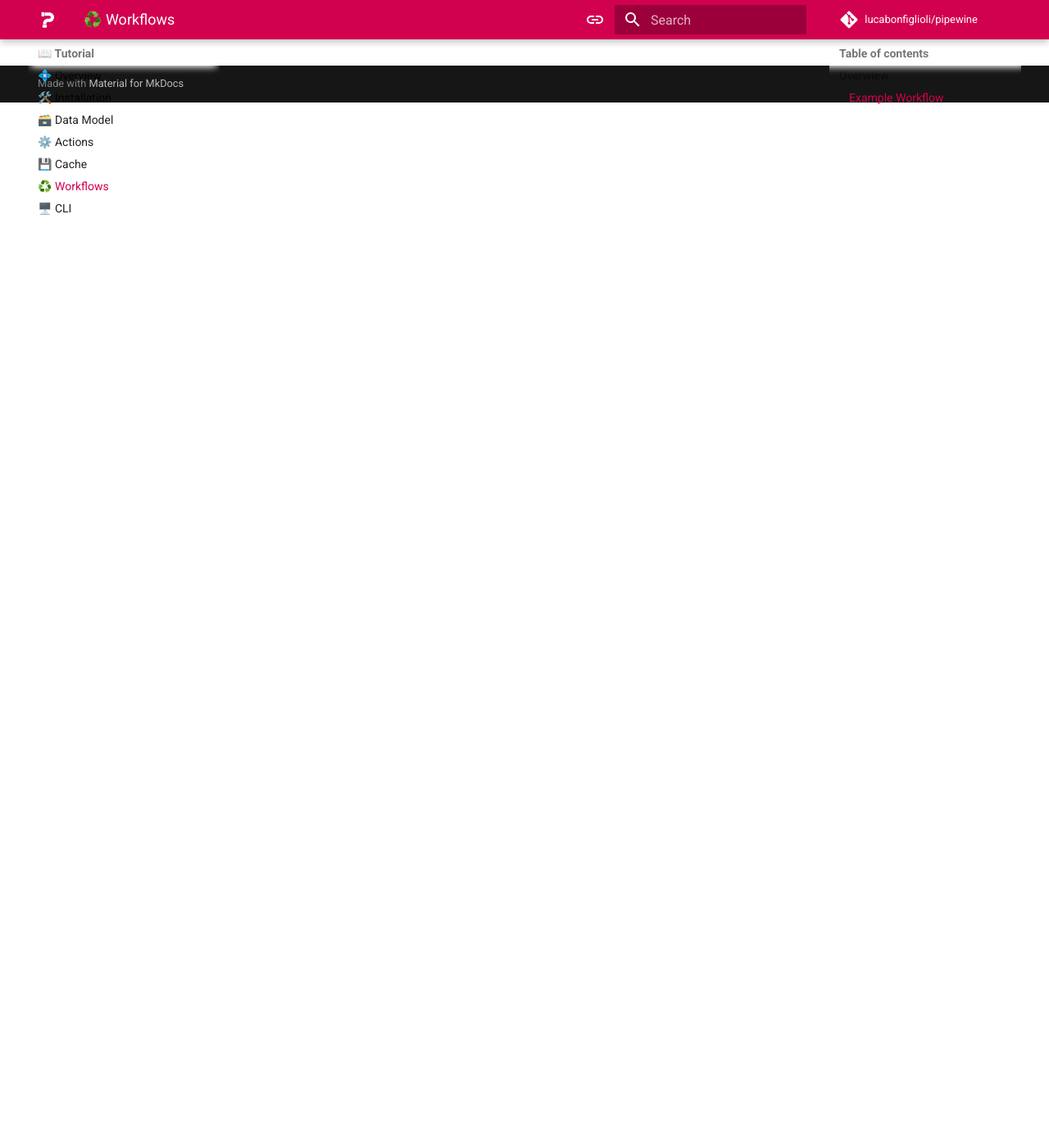
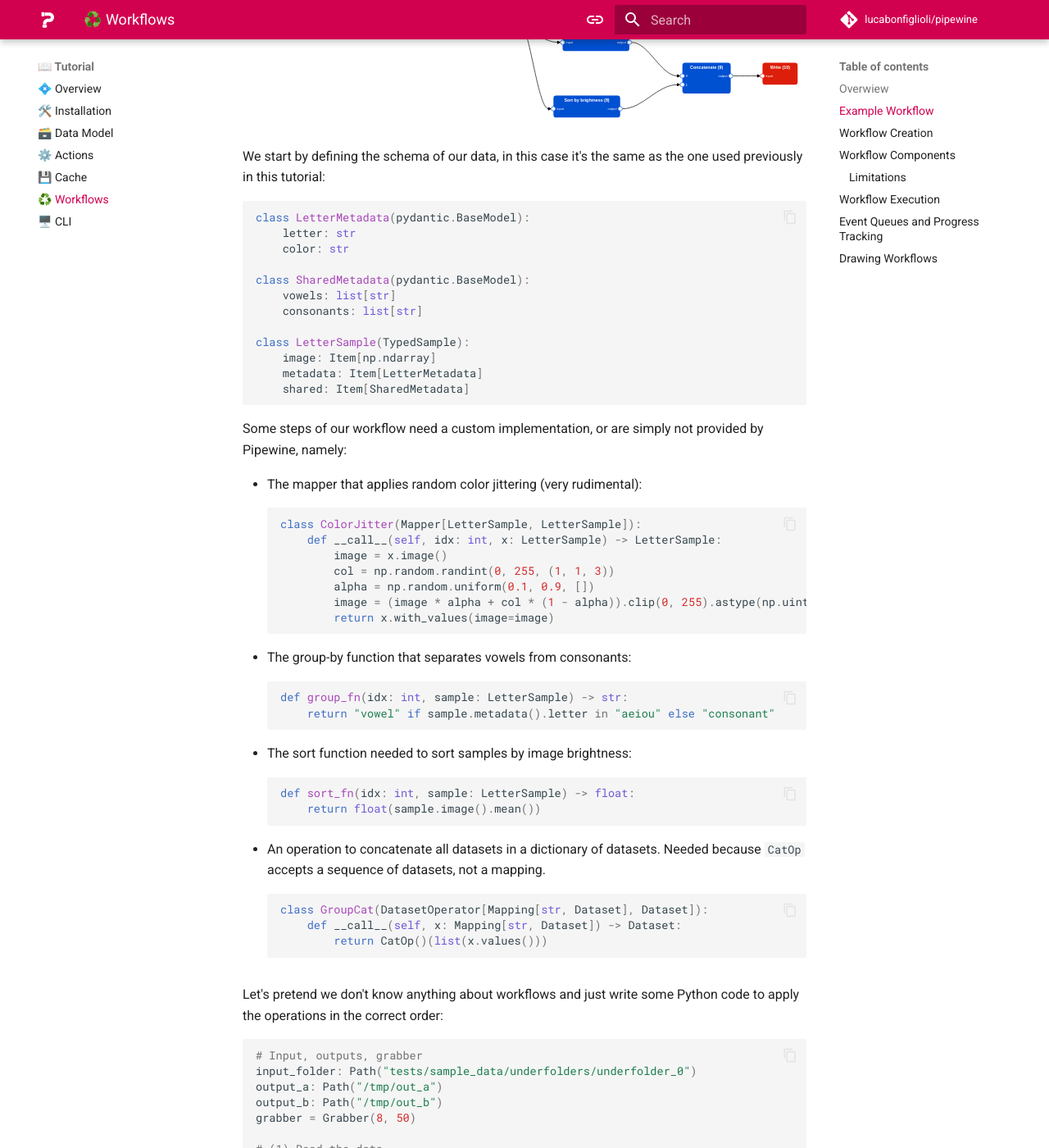
Before and after one commit to LucaBonfiglioli/pipewine, an MkDocs documentation site: the page built from docs/tutorial/workflows.md, in a window 1280 px wide and 1400 px high, scrolled down 1488 px. Shown: the whole window at 82% size. Built offline with MkDocs 1.6.1 and Material for MkDocs 9.7.7, drawn with Linux system fonts in a browser that asks for light colours; comment, search, counter and statistics services are not loaded; before the commit the page ends 1613 px from its top, so only the background shows below that; some of the changed text lies outside the part shown.

Commit message:
Update workflow docs

````diff
--- a/docs/tutorial/workflows.md
+++ b/docs/tutorial/workflows.md
@@ -13,9 +13,11 @@
 - The code is transformed into a data structure that can be inspected before running it.
 - Pipewine can inject logic into your code (e.g. caches or checkpoints) without you having to write them manually.
 
-### Example Workflow
+## Example Workflow
 
-Here is an example of a workflow that does the following operations:
+Instead of going through every single workflow component, we will instead focus on how to create and run workflows at a higher level, with an example use case where we perform some operations to augment and rearrange the same old dataset with letters.
+
+Here is a summary of all the operations we want to perform in our example DAG:
 
 1. Read a "Letter" dataset - used many times as an example toy dataset in this tutorial.
 2. Repeat the dataset 10 times.
@@ -23,10 +25,162 @@
 4. Group letters by their type (either 'vowel' or 'consonant').
 5. Concatenate the two (vowels and consonants) splits into a single dataset.
 6. Write the dataset (A).
-7. Sort the vowels split by average color brightness.
-8. Sort the consonants split by average color brightness.
+7. Sort the vowels by average color brightness.
+8. Sort the consonants by average color brightness.
 9. Contatenate the sorted splits into a single dataset.
 10. Write the dataset (B).
 
-Isn't it much better to visualize this flow of operations as a 2D representation of a graph instead of as a 1D list of things to do? (This SVG was generated using Pipewine workflow drawer.)
+A graphical representation of the operations involved in the workflow (this image was generated using a Pipewine utility to draw workflows).
 ![Workflow Example](../assets/wf.svg)
+
+We start by defining the schema of our data, in this case it's the same as the one used previously in this tutorial:
+
+``` py
+class LetterMetadata(pydantic.BaseModel):
+    letter: str
+    color: str
+
+class SharedMetadata(pydantic.BaseModel):
+    vowels: list[str]
+    consonants: list[str]
+
+class LetterSample(TypedSample):
+    image: Item[np.ndarray]
+    metadata: Item[LetterMetadata]
+    shared: Item[SharedMetadata]
+```
+
+Some steps of our workflow need a custom implementation, or are simply not provided by Pipewine, namely:
+
+- The mapper that applies random color jittering (very rudimental):
+``` py
+class ColorJitter(Mapper[LetterSample, LetterSample]):
+    def __call__(self, idx: int, x: LetterSample) -> LetterSample:
+        image = x.image()
+        col = np.random.randint(0, 255, (1, 1, 3))
+        alpha = np.random.uniform(0.1, 0.9, [])
+        image = (image * alpha + col * (1 - alpha)).clip(0, 255).astype(np.uint8)
+        return x.with_values(image=image)
+```
+- The group-by function that separates vowels from consonants:
+``` py
+def group_fn(idx: int, sample: LetterSample) -> str:
+    return "vowel" if sample.metadata().letter in "aeiou" else "consonant"
+```
+- The sort function needed to sort samples by image brightness:
+``` py
+def sort_fn(idx: int, sample: LetterSample) -> float:
+    return float(sample.image().mean())
+```
+- An operation to concatenate all datasets in a dictionary of datasets. Needed because `CatOp` accepts a sequence of datasets, not a mapping.
+``` py
+class GroupCat(DatasetOperator[Mapping[str, Dataset], Dataset]):
+    def __call__(self, x: Mapping[str, Dataset]) -> Dataset:
+        return CatOp()(list(x.values()))
+```
+
+Let's pretend we don't know anything about workflows and just write some Python code to apply the operations in the correct order:
+
+``` py
+# Input, outputs, grabber
+input_folder: Path("tests/sample_data/underfolders/underfolder_0")
+output_a: Path("/tmp/out_a")
+output_b: Path("/tmp/out_b")
+grabber = Grabber(8, 50)
+
+# (1) Read the data
+data = UnderfolderSource(input_folder, sample_type=LetterSample)()
+
+# (2) Repeat the dataset 10 times
+data = RepeatOp(10)(data)
+
+# (3) Apply random color jitter
+# We need a checkpoint after this operation to avoid recomputing a random function!
+data = MapOp(ColorJitter())(data)
+UnderfolderSink(ckpt_path := Path("/tmp/checkpoint"), grabber=grabber)
+data = UnderfolderSource(ckpt_path, sample_type=LetterSample)()
+
+# (4) Group letters by their type
+groups = GroupByOp(group_fn)(data)
+
+# (5) Concatenate the two types
+data = GroupCat()(groups)
+
+# (6) Write the dataset A
+UnderfolderSink(out_a, grabber=grabber)(data)
+
+# (7, 8) Sort the two splits by average color brightness
+vowels = SortOp(sort_fn)(groups["vowel"])
+consonants = SortOp(sort_fn)(groups["consonant"])
+
+# (9) Concatenate the sorted splits
+data = CatOp()([vowels, consonants])
+
+# (10) Write the dataset B
+UnderfolderSink(out_b, grabber=grabber)(data)
+```
+
+Now, let's re-write our code using workflows, by applying the following changes:
+
+1. Create an empty `Workflow` object named `wf` at the beginning of our code.
+2. Wrap each action call using `wf.node()`.
+3. Call the `run_workflow` function at the end of our code.
+
+``` py
+# Input, outputs, grabber
+input_folder: Path("tests/sample_data/underfolders/underfolder_0")
+output_a: Path("/tmp/out_a")
+output_b: Path("/tmp/out_b")
+grabber = Grabber(8, 50)
+
+# Create the worfklow object
+wf = Workflow(WfOptions(checkpoint_grabber=grabber))
+
+# (1) Read the data
+data = wf.node(UnderfolderSource(input_folder, sample_type=LetterSample))()
+
+# (2) Repeat the dataset 10 times
+data = wf.node(RepeatOp(10))(data)
+
+# (3) Apply random color jitter (with checkpointing)
+data = wf.node(MapOp(ColorJitter()), options=WfOptions(checkpoint=True))(data)
+
+# (4) Group letters by their type
+groups = wf.node(GroupByOp(group_fn))(data)
+
+# (5) Concatenate the two types
+data = wf.node(GroupCat())(groups)
+
+# (6) Write the dataset A
+wf.node(UnderfolderSink(out_a, grabber=grabber))(data)
+
+# (7, 8) Sort the two splits by average color brightness
+vowels = wf.node(SortOp(sort_fn))(groups["vowel"])
+consonants = wf.node(SortOp(sort_fn))(groups["consonant"])
+
+# (9) Concatenate the sorted splits
+data = wf.node(CatOp())([vowels, consonants])
+
+# (10) Write the dataset B
+wf.node(UnderfolderSink(out_b, grabber=grabber))(data)
+
+# Run the workflow
+run_workflow(wf)
+```
+
+This code is very similar to the previous and it behaves the same way if executed. What changed is that instead of being executed as soon as operators are called, they are first converted into a DAG, then executed upon calling the `run_workflow` function. Nothing is done until the last line of code.
+
+## Workflow Creation
+
+## Workflow Components
+
+### Limitations
+
+## Workflow Execution
+
+## Event Queues and Progress Tracking
+
+## Drawing Workflows
+
+
+The `Workflow.node()` function
````
